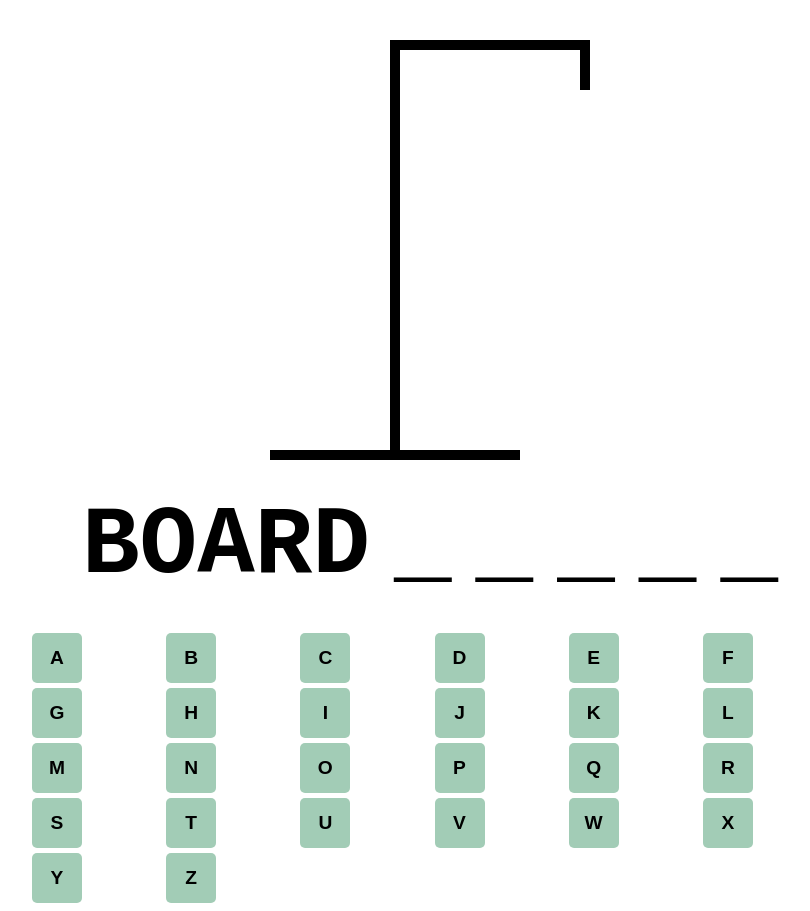
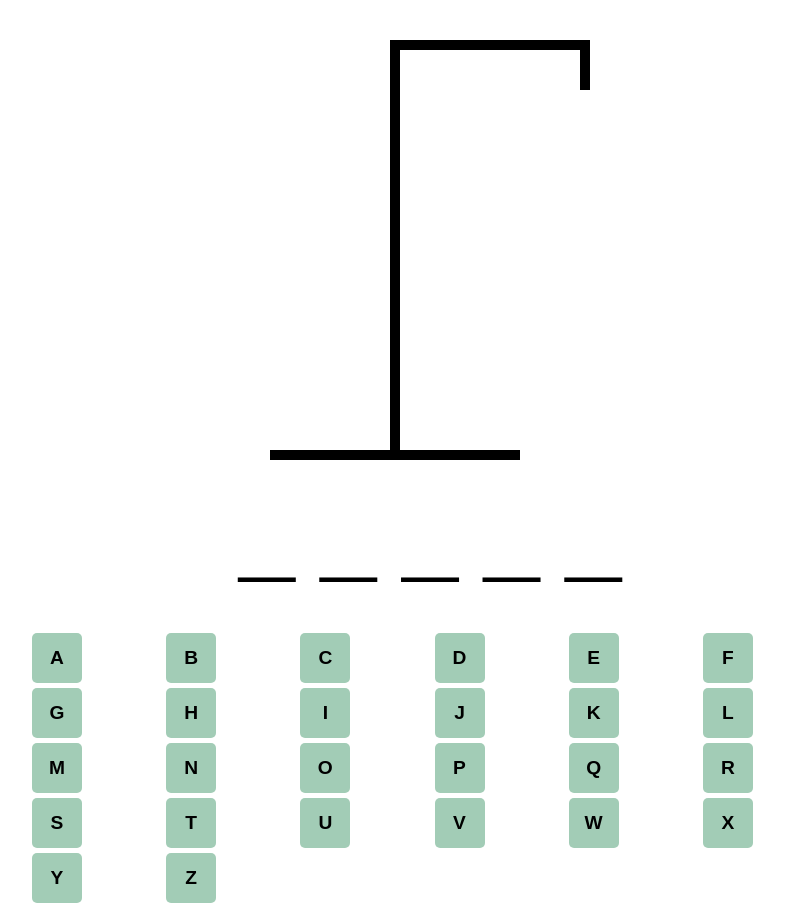
Before and after one commit to ahmads1990/ReactHangmanGame, a React (Vite) app: page / in a window 1280 px wide. Shown: the whole page, without its empty margins (210-1020 px from the left). Built offline with nearby package versions, Linux system fonts and the light colour scheme.

Commit message:
Hide correct word in word comp

```diff
--- a/src/components/Word/Word.tsx
+++ b/src/components/Word/Word.tsx
@@ -18,7 +18,7 @@ const Word = ({ wordToGuess, guessedLetters, reveal = false }: WordProps) => {
                 fontFamily: "monospace",
             }}
         >
-            {wordToGuess}
+            {/* {wordToGuess} */}
             {wordToGuess.split("").map((letter, index) =>
                 guessedLetters.includes(letter) ? (
                     <div key={index} style={{ color: reveal ? "green" : "black" }}>
```
